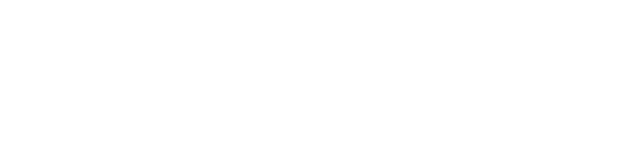
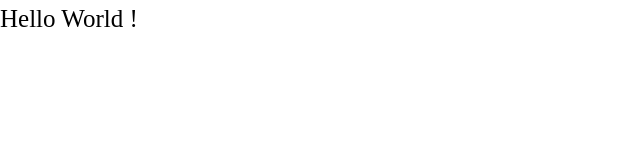
Before and after one commit to Jubstacheit/portfolio, a plain HTML site: page index.html in a window 1280 px wide. Shown: the whole page, without its empty margins (0-640 px from the left). Drawn offline with Linux system fonts and the light colour scheme.

Commit message:
Added a Hello World

```diff
--- a/index.html
+++ b/index.html
@@ -2,9 +2,14 @@
 <html lang="en">
 <head>
     <meta charset="UTF-8">
+
+    <!-- CSS Stylesheets -->
+    <link href="assets/css/reset.css" rel="stylesheet">
+    <link href="assets/css/styles.css" rel="stylesheet">
+
     <title>Jubstacheit | Art</title>
 </head>
 <body>
-
+    <p>Hello World !</p>
 </body>
 </html>
```
